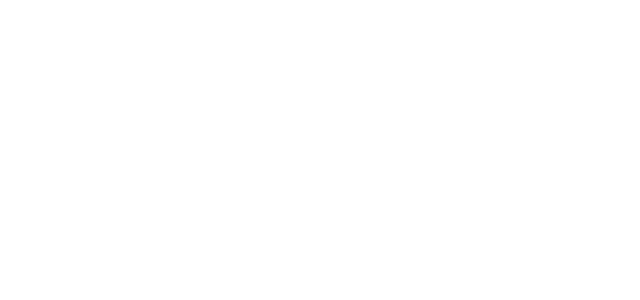
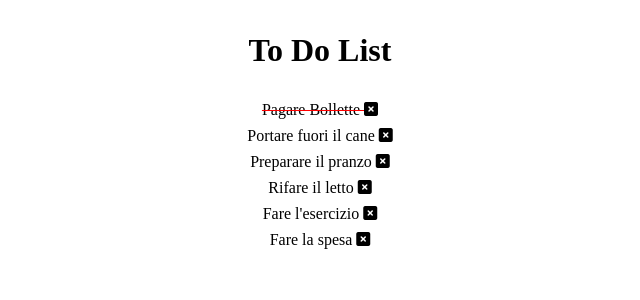
Before and after one commit to AndreaParrini/vue-todolist, a Vue app: page / in a window 1280 px wide. Shown: the top 300 px of the page, without its empty margins (320-960 px from the left). Built offline with nearby package versions, Linux system fonts and the light colour scheme.

Commit message:
add style and modify index.html and app.vue
add in app.vue list and function to remove item

```diff
--- a/index.html
+++ b/index.html
@@ -1,13 +1,19 @@
 <!doctype html>
 <html lang="en">
+
 <head>
   <meta charset="UTF-8" />
   <link rel="icon" type="image/svg+xml" href="/vite.svg" />
   <meta name="viewport" content="width=device-width, initial-scale=1.0" />
-    <title>Vite + Vue</title>
+  <title>To Do List</title>
+  <link rel="stylesheet" href="https://cdnjs.cloudflare.com/ajax/libs/font-awesome/6.5.1/css/all.min.css"
+    integrity="sha512-DTOQO9RWCH3ppGqcWaEA1BIZOC6xxalwEsw9c2QQeAIftl+Vegovlnee1c9QX4TctnWMn13TZye+giMm8e2LwA=="
+    crossorigin="anonymous" referrerpolicy="no-referrer" />
 </head>
+
 <body>
   <div id="app"></div>
   <script type="module" src="/src/main.js"></script>
 </body>
+
 </html>
--- a/src/App.vue
+++ b/src/App.vue
@@ -1,7 +1,59 @@
 <script>
+
+export default {
+  name: "App",
+  data() {
+    return {
+      toDoList: [
+        {
+          text: "Pagare Bollette",
+          done: true,
+        },
+        {
+          text: "Portare fuori il cane",
+          done: false,
+        },
+        {
+          text: "Preparare il pranzo",
+          done: false,
+        },
+        {
+          text: "Rifare il letto",
+          done: false,
+        },
+        {
+          text: "Fare l'esercizio",
+          done: false,
+        },
+        {
+          text: "Fare la spesa",
+          done: false,
+        },
+      ],
+
+    }
+  },
+  methods: {
+    remove(index) {
+      this.toDoList[index].done = true;
+    }
+  }
+}
 
 </script>
 
-<template></template>
+<template>
+  <div class="container">
+    <h1>To Do List</h1>
+    <ul>
+      <li v-for="(item, index) in toDoList" :class="item.done ? 'line-through' : ''">
+        {{ item.text }}
+        <span>
+          <i class="fa-solid fa-square-xmark" @click="remove(index)"></i>
+        </span>
+      </li>
+    </ul>
+  </div>
+</template>
 
 <style ></style>
--- a/src/style.css
+++ b/src/style.css
@@ -0,0 +1,29 @@
+* {
+  padding: 0;
+  margin: 0;
+  box-sizing: border-box;
+}
+
+h1 {
+  text-align: center;
+  margin: 2rem 0;
+}
+
+.container {
+  max-width: 1176px;
+  margin: auto;
+  width: 70%;
+}
+
+.container>ul {
+  text-align: center;
+
+  & li {
+    margin: 0.5rem;
+    list-style: none;
+  }
+}
+
+.line-through {
+  text-decoration: line-through red;
+}
```
Lines whose indentation alone changed are shown as unchanged.
